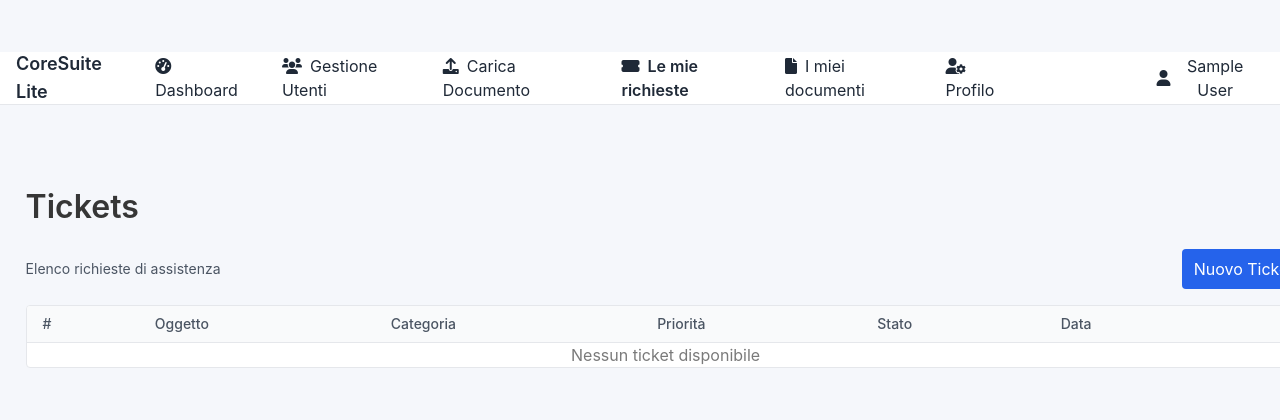
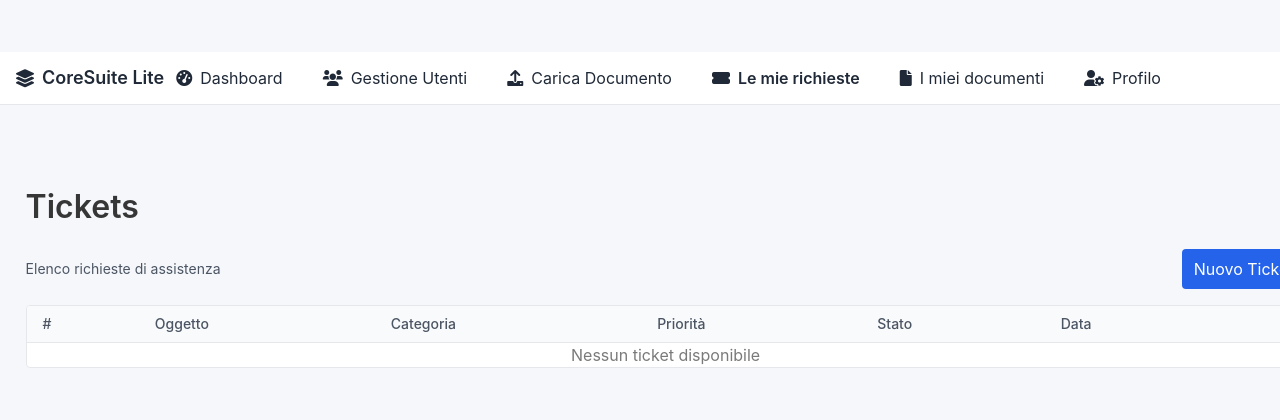
Before and after one commit to agservizi/Coresuite-Lite, a PHP site: page /tickets in a window 1280 px wide. Shown: the top 420 px of the page. Run offline with PHP 8.4, Linux system fonts and the light colour scheme; the visitor is signed in with stand-in values (Sample User, id 1); data that the repository does not hold is empty.

Commit message:
feat: aggiorna il topbar con miglioramenti di accessibilità e layout, aggiungendo classi Tailwind CSS per z-index e flex

```diff
--- a/app/Views/partials/topbar.php
+++ b/app/Views/partials/topbar.php
@@ -28,50 +28,58 @@ try {
 $displayName = $currentUser['name'] ?? 'Utente';
 ?>
 
-<nav class="w-full bg-[var(--bg-secondary)] border-b" role="navigation" aria-label="main navigation">
+<nav class="w-full bg-[var(--bg-secondary)] border-b z-50" role="navigation" aria-label="main navigation">
     <div class="max-w-screen-xl mx-auto px-4">
-        <div class="flex items-center justify-between h-[var(--topbar-height)]">
-            <div class="flex items-center gap-4">
-                <a href="/dashboard" class="text-lg font-semibold text-[var(--text-primary)]">CoreSuite Lite</a>
-                <div class="hidden md:flex items-center gap-2">
-                    <a href="/dashboard" class="px-3 py-2 rounded hover:bg-gray-100 <?php echo $isActivePath('/dashboard') ? 'font-semibold' : ''; ?>">
-                        <i class="fas fa-tachometer-alt mr-2"></i>Dashboard
+        <div class="flex items-center h-[var(--topbar-height)]">
+            <!-- Left: Brand -->
+            <div class="flex items-center flex-none">
+                <a href="/dashboard" class="text-lg font-semibold text-[var(--text-primary)] whitespace-nowrap inline-flex items-center gap-2">
+                    <i class="fas fa-layer-group"></i>
+                    <span>CoreSuite Lite</span>
+                </a>
+            </div>
+
+            <!-- Center: Menu -->
+            <div class="flex-1 flex justify-center">
+                <div class="hidden md:flex items-center gap-4 whitespace-nowrap">
+                    <a href="/dashboard" class="inline-flex items-center gap-2 px-3 py-2 rounded <?php echo $isActivePath('/dashboard') ? 'font-semibold' : ''; ?>">
+                        <i class="fas fa-tachometer-alt"></i><span>Dashboard</span>
                     </a>
 
                     <?php if ($isAdmin): ?>
-                    <a href="/admin/users" class="px-3 py-2 rounded hover:bg-gray-100 <?php echo $isActivePath('/admin/users', true) ? 'font-semibold' : ''; ?>">
-                        <i class="fas fa-users mr-2"></i>Gestione Utenti
+                    <a href="/admin/users" class="inline-flex items-center gap-2 px-3 py-2 rounded <?php echo $isActivePath('/admin/users', true) ? 'font-semibold' : ''; ?>">
+                        <i class="fas fa-users"></i><span>Gestione Utenti</span>
                     </a>
-                    <a href="/documents/upload" class="px-3 py-2 rounded hover:bg-gray-100 <?php echo $isActivePath('/documents/upload') ? 'font-semibold' : ''; ?>">
-                        <i class="fas fa-upload mr-2"></i>Carica Documento
+                    <a href="/documents/upload" class="inline-flex items-center gap-2 px-3 py-2 rounded <?php echo $isActivePath('/documents/upload') ? 'font-semibold' : ''; ?>">
+                        <i class="fas fa-upload"></i><span>Carica Documento</span>
                     </a>
                     <?php endif; ?>
 
-                    <a href="/tickets" class="px-3 py-2 rounded hover:bg-gray-100 <?php echo $isActivePath('/tickets', true) ? 'font-semibold' : ''; ?>">
-                        <i class="fas fa-ticket-alt mr-2"></i>Le mie richieste
+                    <a href="/tickets" class="inline-flex items-center gap-2 px-3 py-2 rounded <?php echo $isActivePath('/tickets', true) ? 'font-semibold' : ''; ?>">
+                        <i class="fas fa-ticket-alt"></i><span>Le mie richieste</span>
                     </a>
                     <?php if ($isCustomer): ?>
-                    <a href="/tickets/create" class="px-3 py-2 rounded hover:bg-gray-100 <?php echo $isActivePath('/tickets/create') ? 'font-semibold' : ''; ?>">
-                        <i class="fas fa-plus mr-2"></i>Nuova richiesta
+                    <a href="/tickets/create" class="inline-flex items-center gap-2 px-3 py-2 rounded <?php echo $isActivePath('/tickets/create') ? 'font-semibold' : ''; ?>">
+                        <i class="fas fa-plus"></i><span>Nuova richiesta</span>
                     </a>
                     <?php endif; ?>
 
-                    <a href="/documents" class="px-3 py-2 rounded hover:bg-gray-100 <?php echo ($isActivePath('/documents', true) && !$isActivePath('/documents/upload')) ? 'font-semibold' : ''; ?>">
-                        <i class="fas fa-file mr-2"></i>I miei documenti
+                    <a href="/documents" class="inline-flex items-center gap-2 px-3 py-2 rounded <?php echo ($isActivePath('/documents', true) && !$isActivePath('/documents/upload')) ? 'font-semibold' : ''; ?>">
+                        <i class="fas fa-file"></i><span>I miei documenti</span>
                     </a>
 
-                    <a href="/profile" class="px-3 py-2 rounded hover:bg-gray-100 <?php echo $isActivePath('/profile') ? 'font-semibold' : ''; ?>">
-                        <i class="fas fa-user-cog mr-2"></i>Profilo
+                    <a href="/profile" class="inline-flex items-center gap-2 px-3 py-2 rounded <?php echo $isActivePath('/profile') ? 'font-semibold' : ''; ?>">
+                        <i class="fas fa-user-cog"></i><span>Profilo</span>
                     </a>
                 </div>
             </div>
 
-            <div class="flex items-center gap-3">
-                <div class="hidden md:flex items-center gap-2">
+            <!-- Right: Theme + User -->
+            <div class="flex items-center gap-3 flex-none">
                 <div class="relative">
-                        <button id="themeToggleBtn" class="theme-toggle-btn" title="Tema">
-                            <span class="icon" id="themeIcon"><i class="fas fa-sun"></i></span>
-                            <span class="ml-2 hidden sm:inline">Tema</span>
+                    <button id="themeToggleBtn" class="theme-toggle-btn inline-flex items-center gap-2" title="Tema">
+                        <i class="fas fa-sun"></i>
+                        <span class="hidden sm:inline">Tema</span>
                     </button>
                     <div id="themeMenu" class="absolute right-0 mt-2 w-36 bg-[var(--bg-secondary)] border rounded shadow-sm hidden">
                         <a href="#" data-theme="light" class="block px-3 py-2 text-sm">Light</a>
@@ -81,7 +89,7 @@ $displayName = $currentUser['name'] ?? 'Utente';
                 </div>
 
                 <div class="relative">
-                        <button id="userMenuBtn" class="px-3 py-2 rounded hover:bg-gray-100 flex items-center gap-2">
+                    <button id="userMenuBtn" class="px-3 py-2 rounded hover:bg-gray-100 inline-flex items-center gap-2 whitespace-nowrap">
                         <i class="fas fa-user"></i>
                         <span><?php echo htmlspecialchars($displayName); ?></span>
                     </button>
@@ -89,7 +97,6 @@ $displayName = $currentUser['name'] ?? 'Utente';
                         <a href="/profile" class="block px-3 py-2 text-sm">Area personale</a>
                         <div class="border-t"></div>
                         <a href="/logout" class="block px-3 py-2 text-sm">Logout</a>
-                        </div>
                     </div>
                 </div>
 
```
Also changed, not shown: public/assets/css/tailwind.css. Lines whose indentation alone changed are shown as unchanged.
